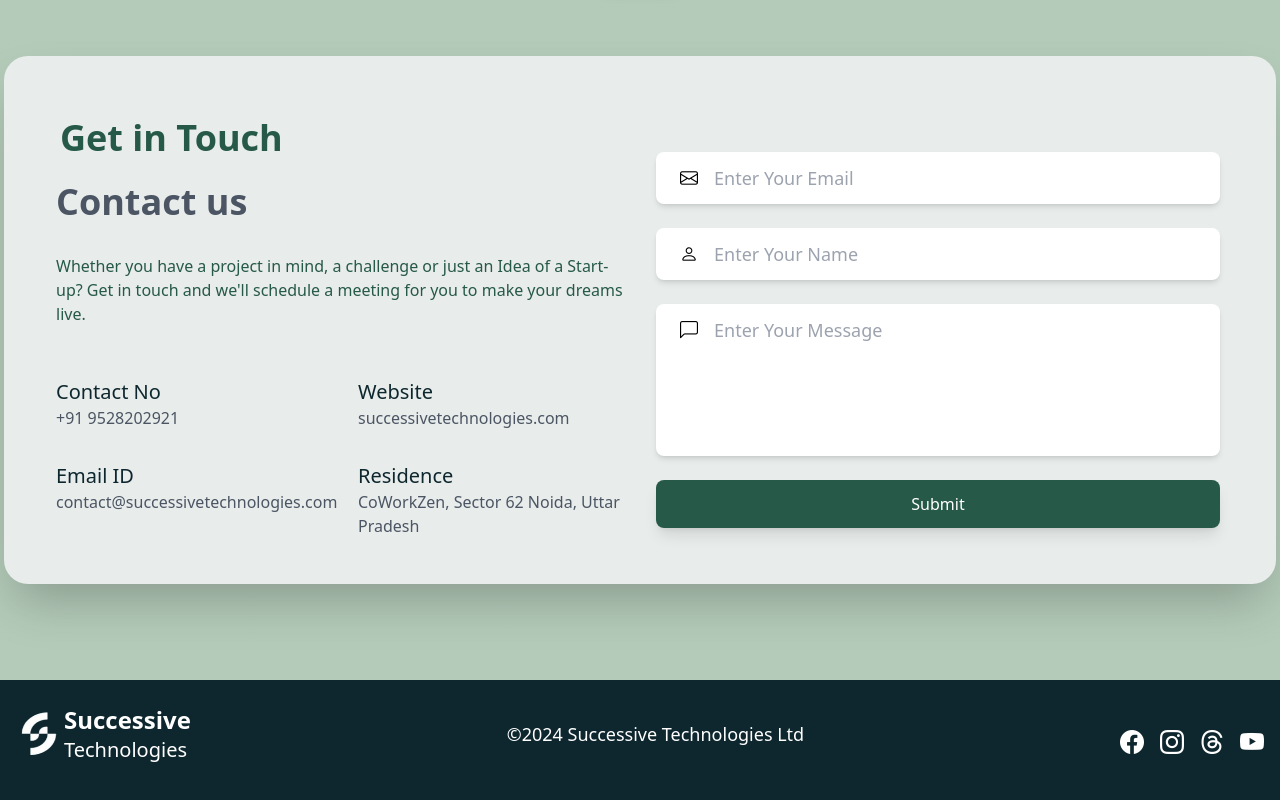
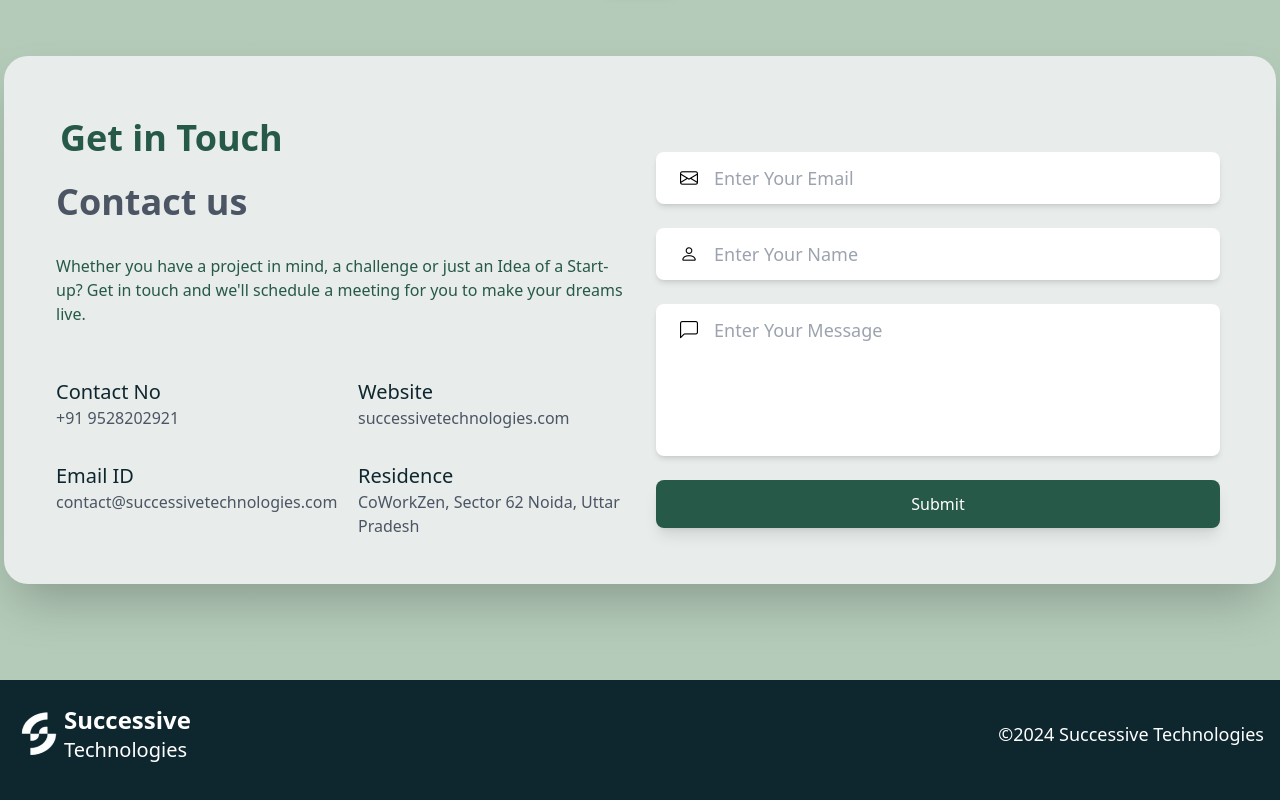
Before and after one commit to fullstackdev07/successive_react_website, a React (Vite) app: page / in a window 1280 px wide. Shown: the part 3968-4768 px from the top of the page. Built offline with nearby package versions, Linux system fonts and the light colour scheme.

Commit message:
fixed footer

```diff
--- a/src/Data/Footerdata.json
+++ b/src/Data/Footerdata.json
@@ -24,7 +24,7 @@
         },
         "copyrightSection": {
           "className": "text-center md:text-left text-white mb-4 md:mb-0",
-          "text": "©2024 Successive Technologies Ltd",
+          "text": "©2024 Successive Technologies",
           "links": [
             {
               "text": "Privacy Notice",
--- a/src/components/Footer.jsx
+++ b/src/components/Footer.jsx
@@ -44,13 +44,13 @@ const Footer = () => {
         </div>
 
         {/* Social Media Section */}
-        <div className={socialMediaSection?.className || ""}>
+        {/* <div className={socialMediaSection?.className || ""}>
           {socialMediaSection?.socialLinks?.map((social, index) => (
             <a key={index} href={social?.href || "#"}>
               <i className={`bi ${social?.icon || ""} ${social?.className || ""}`}></i>
             </a>
           ))}
-        </div>
+        </div> */}
       </div>
     </footer>
   );
```
